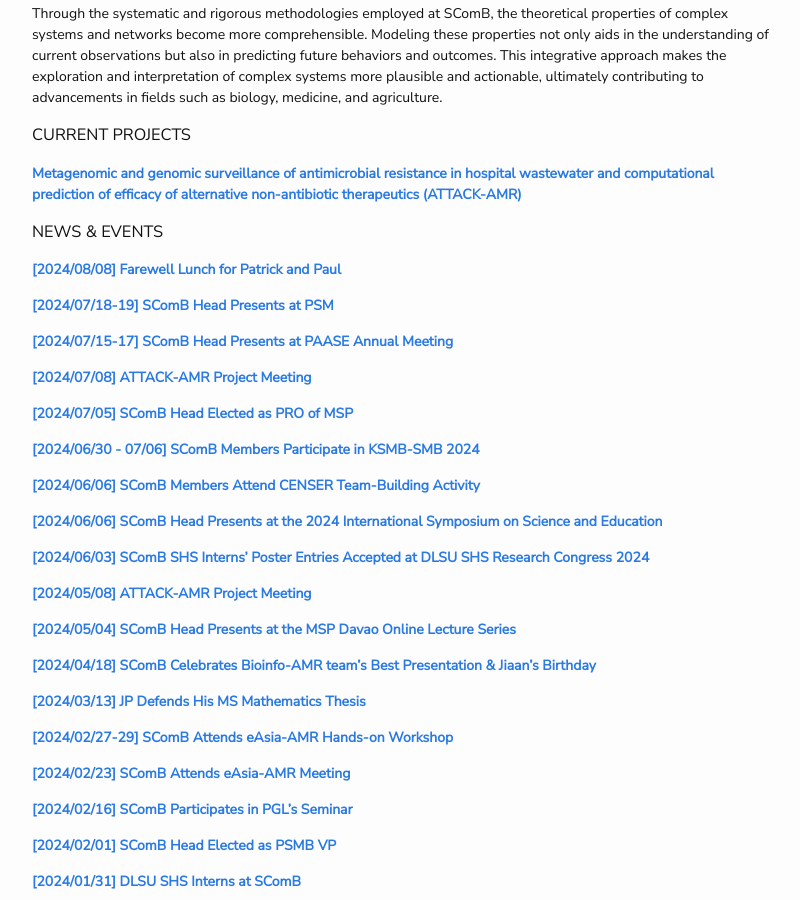
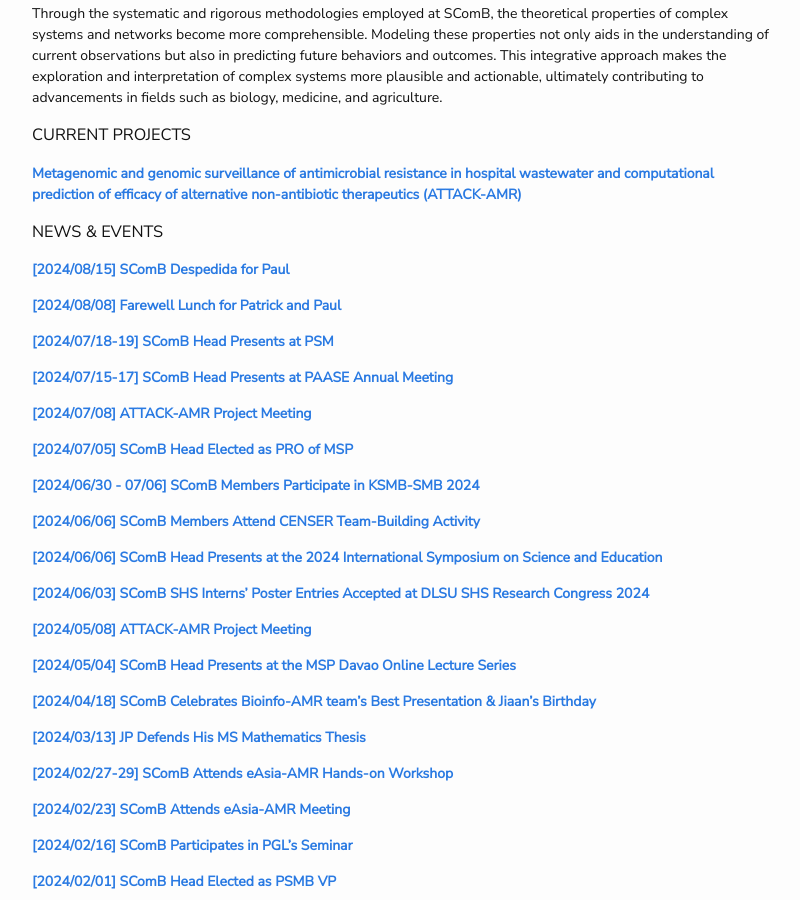
Before and after one commit to dlsu-scomb/dlsu-scomb.github.io, a Jekyll site: the page built from index.md, in a window 1280 px wide and 900 px high, scrolled down 394 px. Shown: the whole window, without its empty margins (238-1038 px from the left). Built offline with Jekyll 4.4.1, drawn with Linux system fonts in a browser that asks for light colours; nearby versions of some CDN libraries; a style sheet for code colours, icons or effects is not loaded.

Commit message:
Update index.md

```diff
--- a/index.md
+++ b/index.md
@@ -15,6 +15,8 @@ Through the systematic and rigorous methodologies employed at SComB, the theoret
 [**Metagenomic and genomic surveillance of antimicrobial resistance in hospital wastewater and computational prediction of efficacy of alternative non-antibiotic therapeutics (ATTACK-AMR)**](/projects/#attack_amr)
 
 ### NEWS & EVENTS
+
+[**[2024/08/15] SComB Despedida for Paul**](/events/#Despedida20240815)
 
 [**[2024/08/08] Farewell Lunch for Patrick and Paul**](/events/#farewell20240808)
 
```
